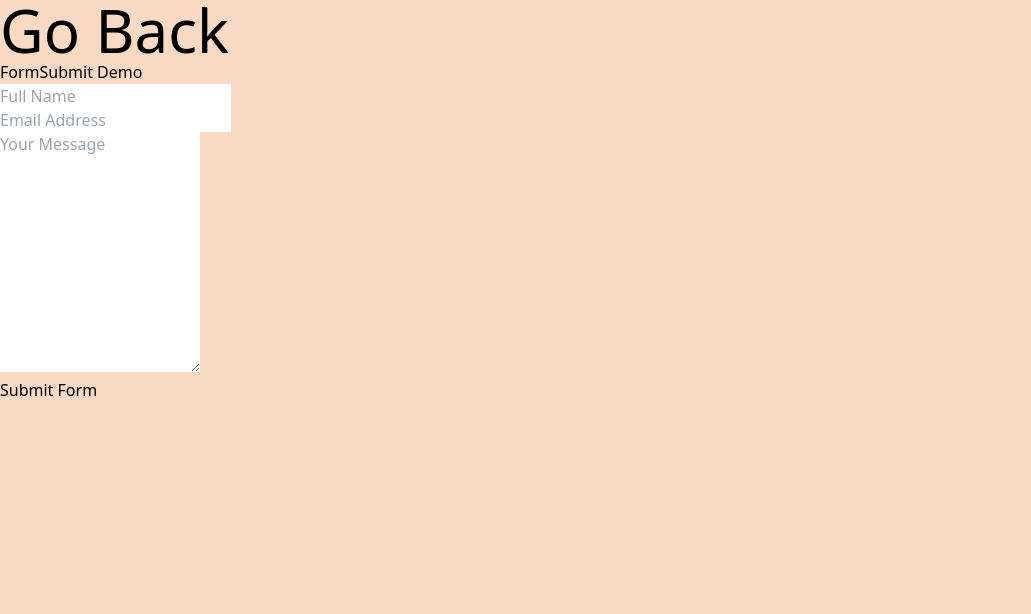
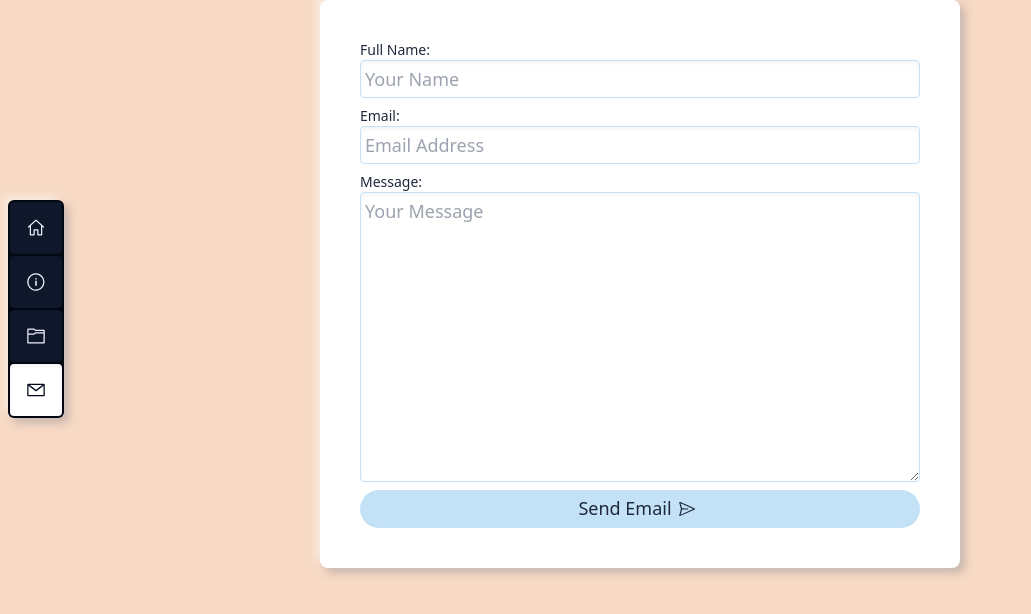
Before and after one commit to Ulgamon/portfolio, a React (Vite) app: page /contact in a window 1280 px wide. Shown: the top 614 px of the page, without its empty margins (0-1031 px from the left). Built offline with nearby package versions, Linux system fonts and the light colour scheme.

Commit message:
navbar done

```diff
--- a/package.json
+++ b/package.json
@@ -13,6 +13,7 @@
     "@react-spring/web": "^9.7.3",
     "react": "^18.2.0",
     "react-dom": "^18.2.0",
+    "react-icons": "^4.11.0",
     "react-router-dom": "^6.18.0"
   },
   "devDependencies": {
--- a/src/components/MainLink/MainLink.jsx
+++ b/src/components/MainLink/MainLink.jsx
@@ -23,7 +23,7 @@ const MainLink = ({ to, title, className, textClassName }) => {
   };
 
   return (
-    <div className="w-full h-48 mx-auto flex justify-stretch items-center overflow-hidden">
+    <div className="w-full h-48 me-5 mx-auto flex justify-stretch items-center overflow-hidden">
       <animated.div
         ref={linkRef}
         style={{
@@ -34,7 +34,7 @@ const MainLink = ({ to, title, className, textClassName }) => {
         onMouseLeave={handleMouseLeave}
         onMouseMove={handleMouseMove}
         className={
-          "text-8xl my-2 ms-32 p-2 px-10 ease-out transition-shadow delay-500 hover:shadow-md will-change-transform " +
+          "text-8xl w-full my-2 me-4 ms-32 p-2 px-10 ease-out transition-shadow delay-500 hover:shadow-md will-change-transform " +
           className
         }
       >
--- /dev/null
+++ b/src/components/NavBar/NavBar.jsx
@@ -0,0 +1,33 @@
+import { VscFolder } from "react-icons/vsc";
+import { VscHome } from "react-icons/vsc";
+import { VscInfo } from "react-icons/vsc";
+import { VscMail } from "react-icons/vsc";
+import NavBarLink from "./NavBarLink";
+
+const NavBar = () => {
+  return (
+    <nav className="fixed top-1/4 start-2 bg-gray-950 p-0.5 last:m-0 rounded-md realisticshadow">
+      <NavBarLink title="Home" to={"/"} element={<VscHome />} isLast={false} />
+      <NavBarLink
+        title="About Me"
+        to={"/about"}
+        element={<VscInfo />}
+        isLast={false}
+      />
+      <NavBarLink
+        title="Projects"
+        to={"/projects"}
+        element={<VscFolder />}
+        isLast={false}
+      />
+      <NavBarLink
+        title="Contact"
+        to={"/contact"}
+        element={<VscMail />}
+        isLast={true}
+      />
+    </nav>
+  );
+};
+
+export default NavBar;
--- /dev/null
+++ b/src/components/NavBar/NavBarLink.jsx
@@ -0,0 +1,24 @@
+import { NavLink } from "react-router-dom";
+
+const NavBarLink = ({ to, element, title, isLast }) => {
+  return (
+    <NavLink to={to}>
+      {({ isActive, isPending }) => (
+        <div
+          title={title}
+          className={
+            "p-4 text-xl rounded " +
+            (isActive
+              ? " text-slate-950 bg-white shadow-inner "
+              : " text-dirtyWhite bg-slate-900 ") +
+            (isLast ? "" : " mb-0.5")
+          }
+        >
+          {element}
+        </div>
+      )}
+    </NavLink>
+  );
+};
+
+export default NavBarLink;
--- a/src/pages/About.jsx
+++ b/src/pages/About.jsx
@@ -1,10 +1,9 @@
 import { Link } from "react-router-dom";
+import NavBar from "../components/NavBar/NavBar";
 
 const About = () => {
   return (
     <div className="w-full min-h-screen bg-pastelBlue-secondary text-6xl overflow-auto">
-      <p>About</p>
-      <Link to={"/"}>Idi Nazad</Link>
       <section className="w-1/2 max-w-[1240px] rounded-xl p-10 mx-auto bg-dirtyWhite realisticshadow">
         <h1>About Me</h1>
         <p className="text-lg">
@@ -30,6 +29,7 @@ const About = () => {
           sapiente et. Ipsum ad aliquam ducimus, facilis dicta accusantium?
         </p>
       </section>
+      <NavBar />
     </div>
   );
 };
--- a/src/pages/Contact.jsx
+++ b/src/pages/Contact.jsx
@@ -1,54 +1,57 @@
 import { Link } from "react-router-dom";
+import { VscSend } from "react-icons/vsc";
+import NavBar from "../components/NavBar/NavBar";
 
 const Contact = () => {
   return (
-    <div className="w-full min-h-screen bg-pastelOrange-secondary">
-      <div className="text-6xl ">
-        <Link to={"/"}>Go Back</Link>
-      </div>
-      <div class="container">
-        <h1>FormSubmit Demo</h1>
+    <div className="w-full min-h-screen bg-pastelOrange-secondary text-slate-800">
+
+      <div class="w-1/2 mx-auto bg-white p-10 rounded-lg realisticshadow">
         <form
           target="_blank"
-          action="https://formsubmit.co/justinilic@email.com"
+          action="https://formsubmit.co/ilicjustin@gmail.com"
           method="POST"
         >
-          <div class="form-group">
+          <div className="w-full">
             <div class="form-row">
-              <div class="col">
+              <div className="flex flex-col mb-2">
+                <label className="text-sm">Full Name:</label>
                 <input
                   type="text"
                   name="name"
-                  class="form-control"
-                  placeholder="Full Name"
-                  required
+                  placeholder="Your Name"
+                  className="w-full rounded outline-none text-lg p-1 shadow-inner border border-pastelOrange-complementarySec"
                 />
               </div>
-              <div class="col">
+              <div className="flex flex-col mb-2">
+                <label className="text-sm">Email:</label>
                 <input
                   type="email"
                   name="email"
-                  class="form-control"
+                  className="w-full rounded outline-none text-lg p-1 border shadow-inner border-pastelOrange-complementarySec"
                   placeholder="Email Address"
-                  required
                 />
               </div>
             </div>
           </div>
-          <div class="form-group">
+          <div className="flex flex-col mb-2">
+            <label className="text-sm">Message:</label>
             <textarea
               placeholder="Your Message"
-              class="form-control"
+              className="w-full rounded outline-none text-lg p-1 border shadow-inner border-pastelOrange-complementarySec"
               name="message"
               rows="10"
-              required
             ></textarea>
           </div>
-          <button type="submit" class="btn btn-lg btn-dark btn-block">
-            Submit Form
+          <button
+            type="submit"
+            className="w-full flex justify-center outline-none text-lg p-1 rounded-full bg-pastelOrange-complementarySec"
+          >
+            Send Email <VscSend className="m-1.5" />
           </button>
         </form>
       </div>
+      <NavBar />
     </div>
   );
 };
--- a/src/pages/Projects.jsx
+++ b/src/pages/Projects.jsx
@@ -1,11 +1,10 @@
 import { Link } from "react-router-dom";
+import NavBar from "../components/NavBar/NavBar";
 
 const Projects = () => {
   return (
     <div className="w-full min-h-screen bg-pastelGreen-primary">
-      <div className="text-6xl">
-        <Link to={"/"}>Go Back</Link>
-      </div>
+      <NavBar />
     </div>
   );
 };
--- a/tailwind.config.js
+++ b/tailwind.config.js
@@ -15,6 +15,8 @@ export default {
         pastelOrange: {
           primary: "#ffc09f",
           secondary: "#f7d9c4",
+          complementarySec: "#C4E2F7",
+          triadGreen: "#E2F7C4",
         },
         dirtyWhite: "#eff0ff",
       },
```
Also changed, not shown: 1 other file (tests, documents, lock files or other folders).
